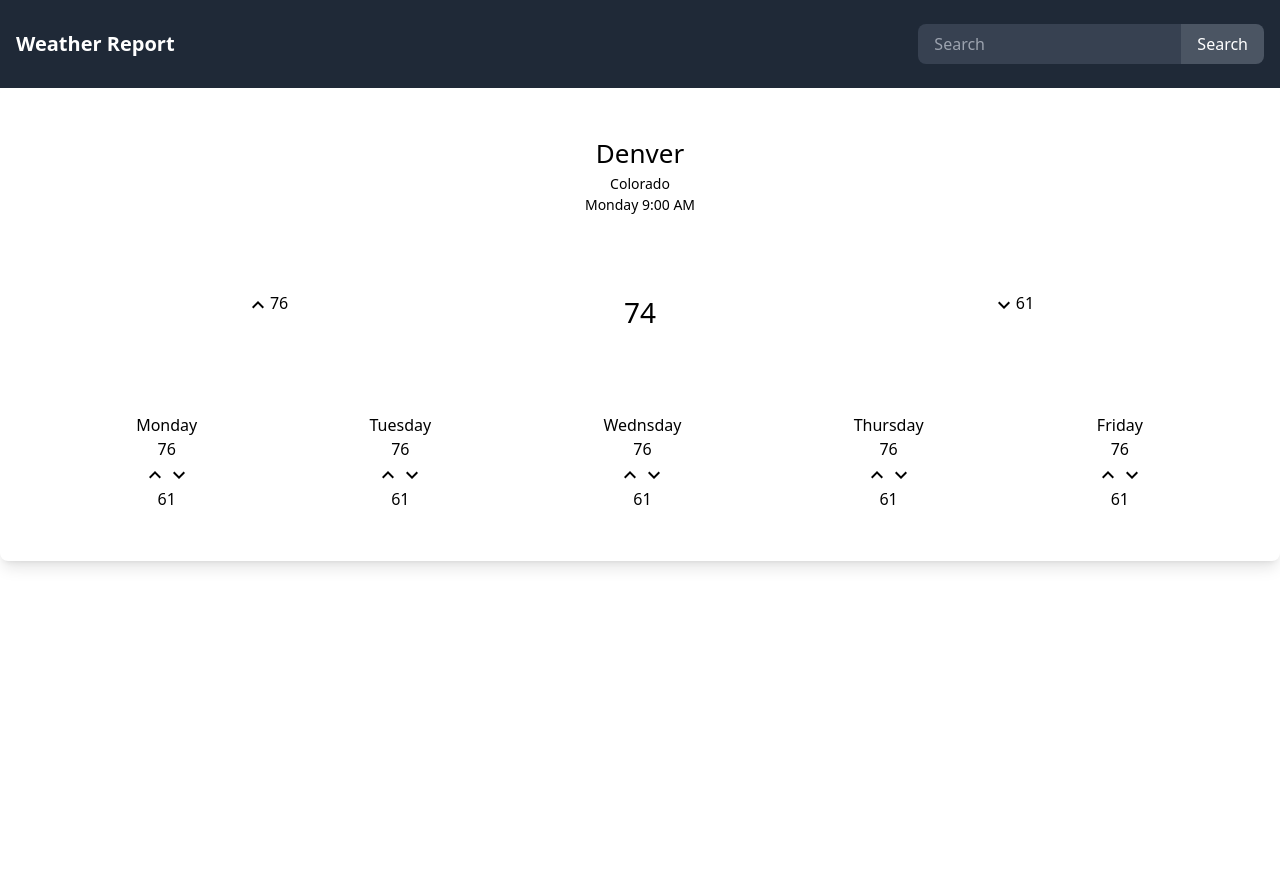
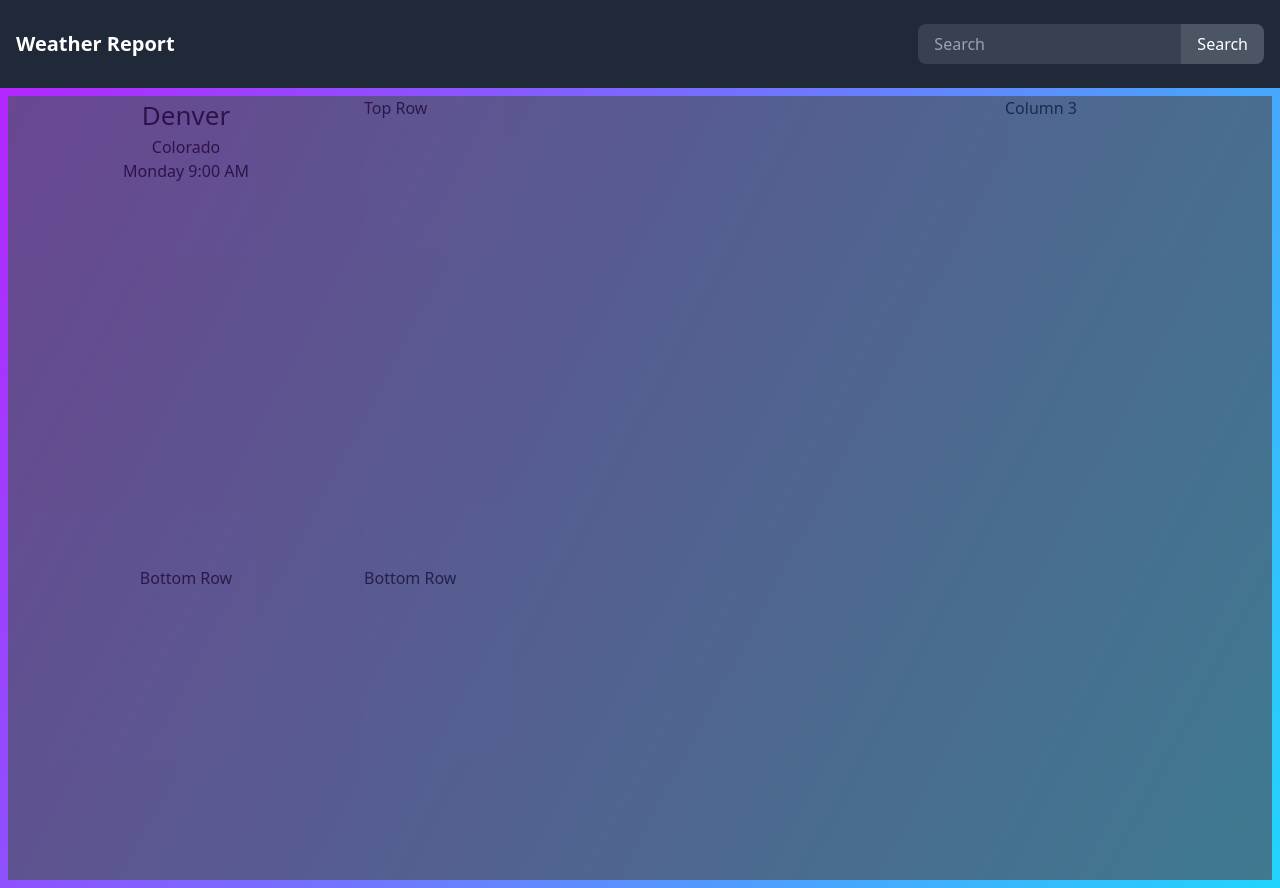
Before and after one commit to Noah8863/React-Weather-App, a React (Create React App) app: page / in a window 1280 px wide. Before the commit the page ends 800 px from the top, so only its background shows below. Built offline with nearby package versions, Linux system fonts and the light colour scheme; no server answers.

Commit message:
style overhaul as the API won't return 5-day forecast

```diff
--- a/package.json
+++ b/package.json
@@ -14,6 +14,7 @@
     "dotenv": "^16.3.1",
     "lodash": "^4.17.21",
     "react": "^18.2.0",
+    "react-circular-progressbar": "^2.1.0",
     "react-dom": "^18.2.0",
     "react-scripts": "5.0.1",
     "web-vitals": "^2.1.4"
--- a/public/index.html
+++ b/public/index.html
@@ -14,6 +14,12 @@
     <title>Weather Report</title>
   </head>
   <body>
+    <style>
+      body {
+        background-color: #21d4fd;
+        background-image: linear-gradient(298deg, #21d4fd 0%, #b721ff 100%);
+      }
+    </style>
     <noscript>You need to enable JavaScript to run this app.</noscript>
     <div id="root"></div>
   </body>
--- a/src/DailyReport/daily.jsx
+++ b/src/DailyReport/daily.jsx
@@ -1,7 +1,7 @@
 import React, { useEffect } from "react";
 import KeyboardArrowUpIcon from "@mui/icons-material/KeyboardArrowUp";
 import KeyboardArrowDownIcon from "@mui/icons-material/KeyboardArrowDown";
-import "./index.css";
+import "../index.css";
 
 function DailyReport({ searchedCity }) {
   useEffect(() => {
@@ -36,7 +36,9 @@ function DailyReport({ searchedCity }) {
           const temperature = data.current.temp_f;
           const backgroundColor = getBackgroundColor(temperature);
           // Apply the background color to your container
-          const weatherContainer = document.getElementById("mainContainer").style.backgroundColor = backgroundColor;
+          const weatherContainer = (document.getElementById(
+            "mainContainer"
+          ).style.backgroundColor = backgroundColor);
           weatherContainer.style.transition = "background-color 4s ease";
           weatherContainer.style.backgroundColor = backgroundColor;
         }
@@ -90,15 +92,6 @@ function DailyReport({ searchedCity }) {
     const day2High = document.getElementById("day2High");
     const day2Low = document.getElementById("day2Low");
 
-    // const day3High = document.getElementById("day3High");
-    // const day3Low = document.getElementById("day3Low");
-
-    // const day4High = document.getElementById("day4High");
-    // const day4Low = document.getElementById("day4Low");
-
-    // const day5High = document.getElementById("day5High");
-    // const day5Low = document.getElementById("day5Low");
-
     //Convert time from Military time
     const localtime = (localTime.textContent = data.location.localtime);
     const timeParts = localtime.split(" ")[1].split(":");
@@ -132,30 +125,29 @@ function DailyReport({ searchedCity }) {
   }
 
   return (
-    <div>
-      <main id="mainContainer" className="container mx-auto w-100vw bg-white p-6 rounded-lg shadow-lg">
-        <div className="locationContainer">
-          <p id="cityName" style={{ fontSize: 26 }}>
-            Denver
-          </p>
-          <p id="cityState">Colorado</p>
-          <p id="localTime">Monday 9:00 AM</p>
+    <div class="flex h-screen p-2">
+      <div class="w-1/3 h-full bg-gray-600 opacity-70 text-center">
+        <div class="h-3/5  ">
+        <p id="cityName" style={{ fontSize: 26 }}>
+        Denver
+      </p>
+      <p id="cityState">Colorado</p>
+      <p id="localTime">Monday 9:00 AM</p>
         </div>
+        <div class="h-2/5 ">Bottom Row</div>
+      </div>
+      <div class="w-3/5 h-full bg-gray-600 opacity-70">
+        <div class="h-3/5">Top Row</div>
+        <div class="h-2/5">Bottom Row</div>
+      </div>
+      <div class="w-1/4 h-full bg-gray-600 opacity-70">Column 3</div>
+    </div>
+  );
+}
+export { DailyReport };
 
-        <div className="dailyContainer">
-          <div id="currentTemps">
-            <div>
-              <KeyboardArrowUpIcon />
-              76
-            </div>
-            <p id="currentTemp" style={{ fontSize: 28 }}>74</p>
-            <div>
-              <KeyboardArrowDownIcon />
-              61
-            </div>
-          </div>
-        </div>
-        <div className="forecastContainer">
+{
+  /* <div className="forecastContainer">
           <div id="day1">
             <p>Monday</p>
             <div id="day1High">76</div>
@@ -191,9 +183,45 @@ function DailyReport({ searchedCity }) {
             <KeyboardArrowDownIcon />
             <div id="day5Low">61</div>
           </div>
+        </div> */
+}
+
+{
+  /* <div className="bg-blue-400 flex h-screen">
+<div
+  id="mainContainer"
+  className="container w-4/12 bg-white p-6 h-screen rounded-lg shadow-lg w-1/5 h-full bg-red-500"
+>
+  <section>
+    <div className="locationContainer">
+      <p id="cityName" style={{ fontSize: 26 }}>
+        Denver
+      </p>
+      <p id="cityState">Colorado</p>
+      <p id="localTime">Monday 9:00 AM</p>
+    </div>
+    <div className="dailyContainer">
+      <div id="currentTemps">
+        <div>
+          <KeyboardArrowUpIcon />
+          76
         </div>
-      </main>
+        <p id="currentTemp" style={{ fontSize: 28 }}>
+          74
+        </p>
+        <div>
+          <KeyboardArrowDownIcon />
+          61
+        </div>
+      </div>
     </div>
-  );
+  </section>
+  <section className="w-2/5 h-full bg-green-500">
+
+  </section>
+  <section className="bg-green-400">
+
+  </section>
+</div>
+</div> */
 }
-export { DailyReport };
--- a/src/DailyReport/index.css
+++ /dev/null
@@ -1,25 +0,0 @@
-.locationContainer {
-    position: relative;
-    display: grid;
-    text-align: center;
-    font-size: 14px;
-    padding: 22px;
-}
-.dailyContainer {
-    position: relative;
-    display: grid;
-    grid-template-rows: auto auto;
-    text-align: center;
-    padding: 34px;
-}
-#currentTemps {
-    display:grid;
-    grid-template-columns: auto auto auto;
-    padding:20px;
-}
-.forecastContainer {
-    text-align: center;
-    padding:26px;
-    display:grid;
-    grid-template-columns: auto auto auto auto auto;
-}
```
Also changed, not shown: 1 other file (tests, documents, lock files or other folders).
